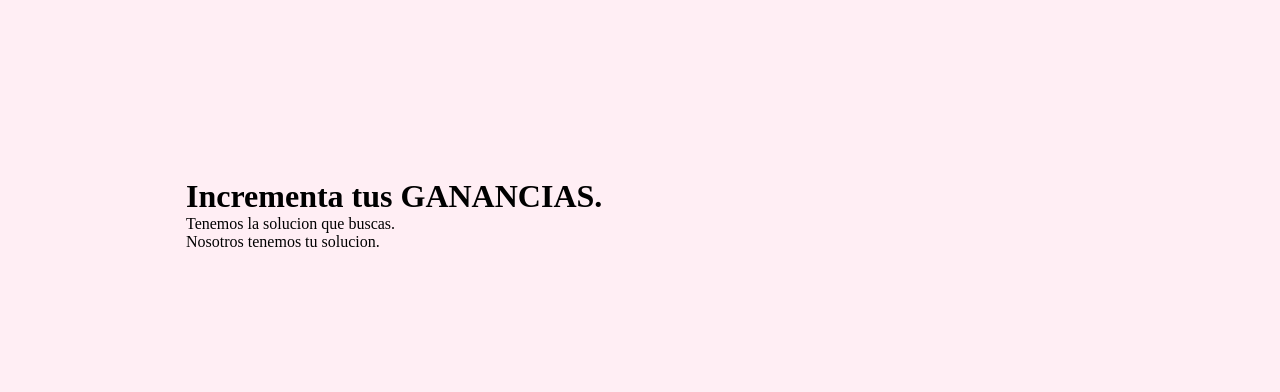
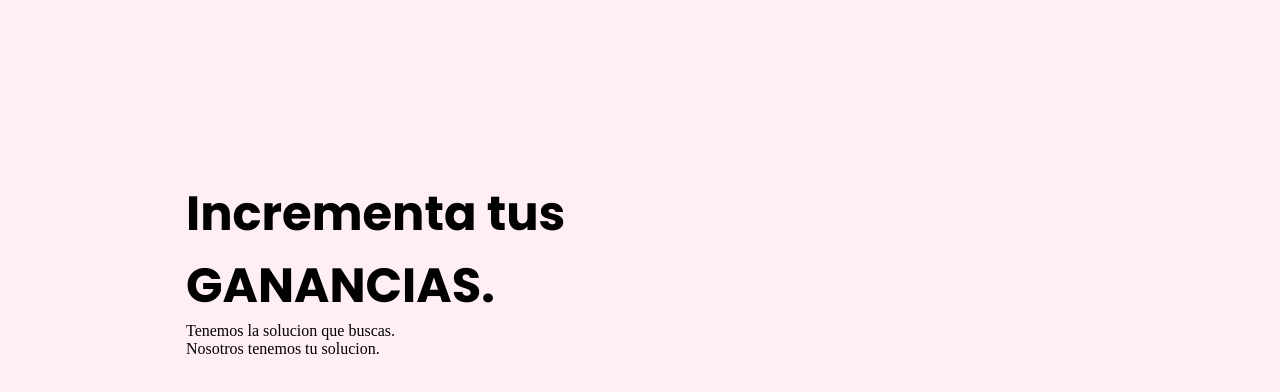
Before and after one commit to usielarb/exampleGit, a website built with webpack: page src/index.html in a window 1280 px wide. Shown: the part 172-564 px from the top of the page. Built offline with nearby package versions, Linux system fonts and the light colour scheme.

Commit message:
agregando fuentes y no salio

```diff
--- a/src/css/style.css
+++ b/src/css/style.css
@@ -55,3 +55,9 @@ header > video {
     height: 100%;
   }
 }
+
+header h1 {
+  font-family: 'Poppins', sans-serif;
+  font-weight: 700;
+  font-size: 3rem;
+}
--- a/src/index.html
+++ b/src/index.html
@@ -5,6 +5,11 @@
     <meta http-equiv="X-UA-Compatible" content="IE=edge" />
     <meta name="viewport" content="width=device-width, initial-scale=1.0" />
     <title>Document</title>
+    <link rel="preconnect" href="https://fonts.gstatic.com/" />
+    <link
+      href="https://fonts.googleapis.com/css2?family=Poppins:wght@100;200;300;400;500;600;700;800;900&display=swap"
+      rel="stylesheet"
+    />
   </head>
   <body>
     <header>
```
